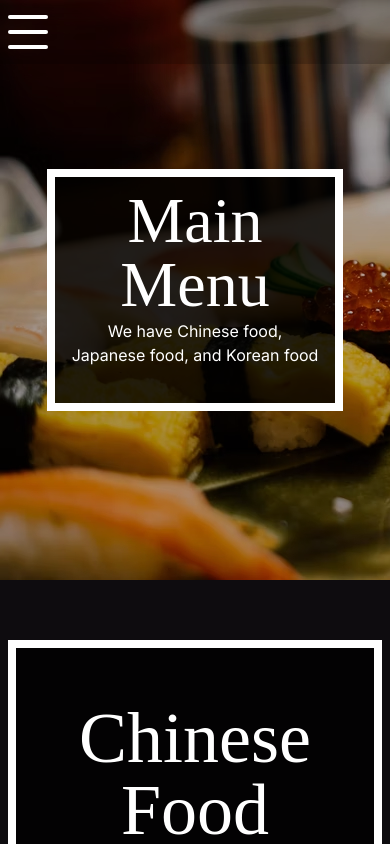
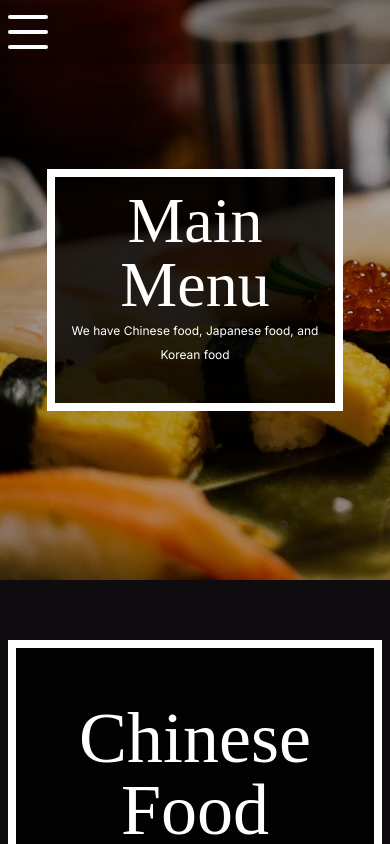
Before and after one commit to do0dleman/Restaurant-landing, a React (Vite) app: page /menu in a window 390 px wide. Shown: the top 844 px of the page. Built offline with nearby package versions, Linux system fonts and the light colour scheme; a web font is replaced by a local one.

Commit message:
added animation on page change

```diff
--- a/src/components/GrandTitle/grandtitle.scss
+++ b/src/components/GrandTitle/grandtitle.scss
@@ -5,6 +5,11 @@
     background-color: rgba(0,0,0, 0.8);
     padding: 40px 0;
     position: relative;
+    p {
+        @media (max-width: 576px) {
+            font-size: 12px;
+        }
+    }
     @media (max-width: 768px) {
         width: 80%;
         margin: 0 auto;
--- a/src/components/Layout/Layout.tsx
+++ b/src/components/Layout/Layout.tsx
@@ -1,12 +1,23 @@
+import { AnimationEventHandler } from "react";
 import { Outlet } from "react-router";
 import Footer from "../../modules/footer/Footer";
 import Navbar from "../../modules/navbar/Navbar";
 
-export default function Layout() {
+interface LayoutProps {
+    transitionStage: string
+    onAnimationEnd: AnimationEventHandler<HTMLDivElement>
+}
+export default function Layout(props: LayoutProps) {
+    const { transitionStage, onAnimationEnd } = props
+    console.log(transitionStage)
     return (
         <>
             <Navbar />
-            <Outlet />
+            <div
+                className={`content ${transitionStage}`}
+                onAnimationEnd={onAnimationEnd}>
+                <Outlet />
+            </div>
             <Footer />
         </>
     )
--- a/src/components/Layout/Router.tsx
+++ b/src/components/Layout/Router.tsx
@@ -1,16 +1,32 @@
-import { BrowserRouter, Route, Routes } from "react-router-dom";
+import { useEffect, useState } from "react";
+import { BrowserRouter, Route, Routes, useLocation } from "react-router-dom";
 import About from "../../pages/About";
 import ContactUs from "../../pages/ContactUs";
 import Menu from "../../pages/Menu";
 import Reservations from "../../pages/Reservations";
 import Welcome from "../../pages/Welcome";
 import Layout from "./Layout";
+import './animation.scss'
 
 export default function Router() {
+    const location = useLocation()
+    const [displayLocation, setDisplayLocation] = useState(location)
+    const [transitionStage, setTransitionStage] = useState('fade-in')
+    useEffect(() => {
+        // setDisplayLocation(location)
+        setTransitionStage('fade-out')
+    }, [location])
+    function HandleAnimationEnd() {
+        setTransitionStage('fade-in')
+        setDisplayLocation(location)
+    }
     return (
-        <BrowserRouter>
-            <Routes>
-                <Route path='/' element={<Layout />}>
+        <Routes location={displayLocation}>
+            <Route path='/' element={
+                <Layout
+                    onAnimationEnd={HandleAnimationEnd}
+                    transitionStage={transitionStage}
+                />}>
                 <Route index element={<Welcome />} />
                 <Route path='menu' element={<Menu />} />
                 <Route path='reservations' element={<Reservations />} />
@@ -18,6 +34,5 @@ export default function Router() {
                 <Route path='contact' element={<ContactUs />} />
             </Route>
         </Routes>
-        </BrowserRouter>
     )
 }
--- /dev/null
+++ b/src/components/Layout/animation.scss
@@ -0,0 +1,32 @@
+.fade-out {
+    animation: fade-out .5s ease forwards;
+}
+.fade-in {
+    animation: fade-in .5s ease forwards;
+}
+.content {
+    overflow: hidden;
+}
+@keyframes fade-out {
+    0% {
+        transform: scale(100%);
+        opacity: 1;
+    }
+    100% {
+        // transform: translate(30%, 0);
+        transform: scale(90%);
+        opacity: 0;
+    }
+}
+@keyframes fade-in {
+    0% {
+        transform: translate(0, 2%);
+        // transform: scale(90%);
+        opacity: 0;
+    }
+    100% {
+        transform: translate(0%, 0);
+        transform: scale(100%);
+        opacity: 1;
+    }
+}
--- a/src/main.tsx
+++ b/src/main.tsx
@@ -1,10 +1,13 @@
 import React from 'react'
 import ReactDOM from 'react-dom/client'
+import { BrowserRouter } from 'react-router-dom'
 import Router from './components/Layout/Router'
 import './styles/index.scss'
 
 ReactDOM.createRoot(document.getElementById('root') as HTMLElement).render(
   <React.StrictMode>
-    <Router />
+    <BrowserRouter>
+      <Router />
+    </BrowserRouter>
   </React.StrictMode>,
 )
```
Lines whose indentation alone changed are shown as unchanged.
